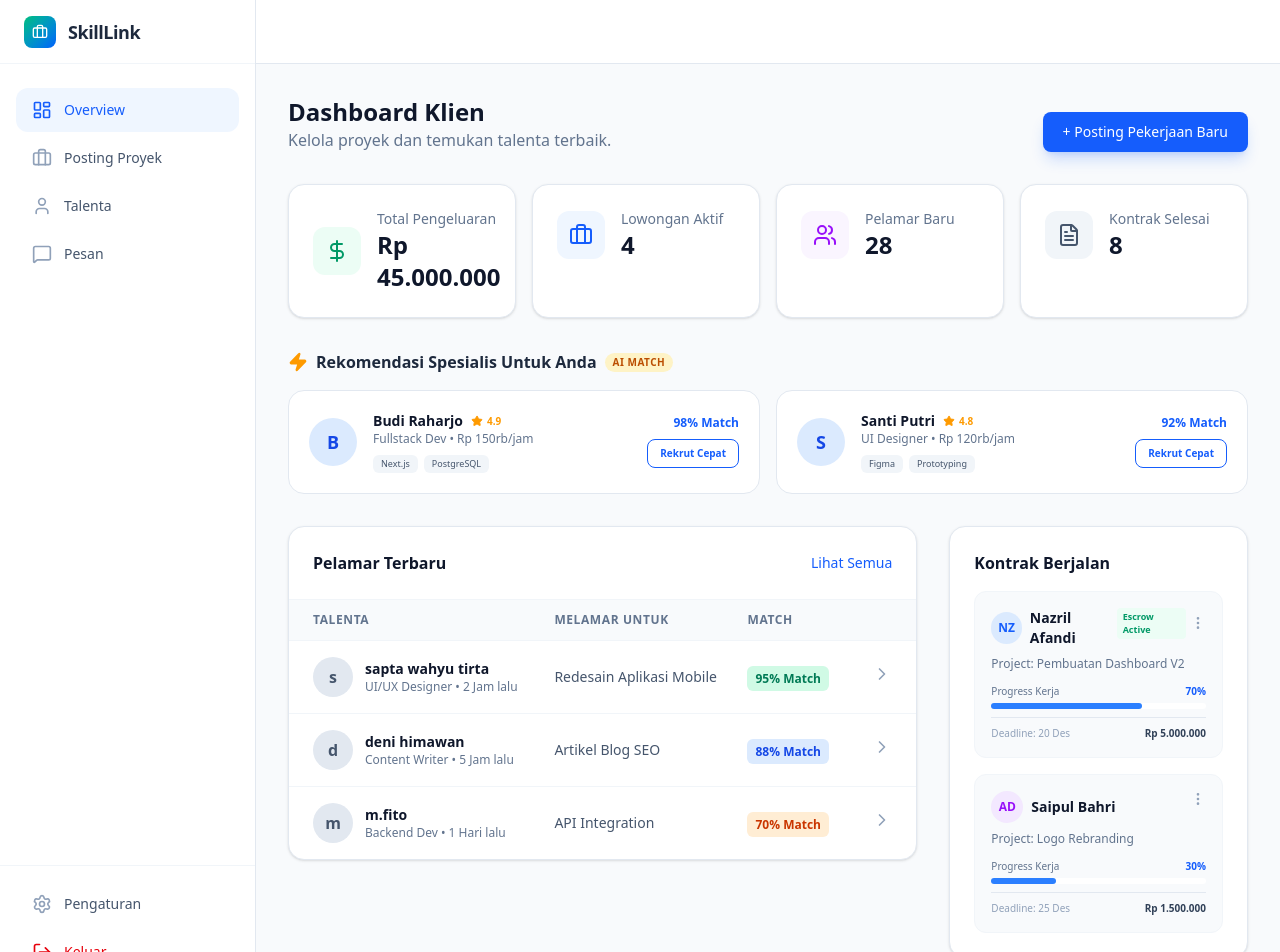
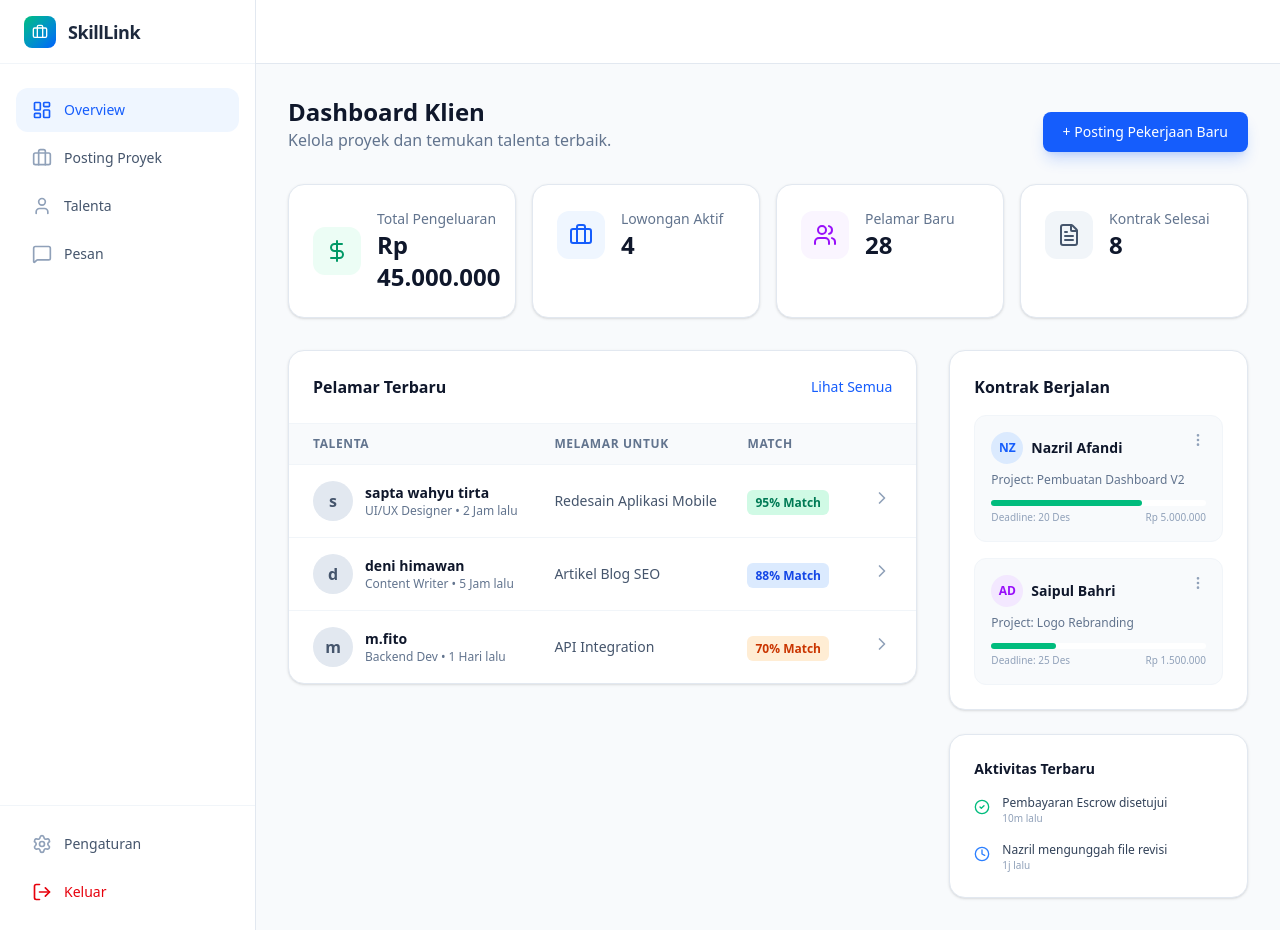
Before and after one commit to KodingMulu/SkillLink, a Next.js app in the folder web/: page /dashboard/client in a window 1280 px wide. Shown: the top 952 px of the page. After the commit the page ends 930 px from the top, so only its background shows below. Built offline with nearby package versions, Linux system fonts and the light colour scheme.

Commit message:
feat: tambah seksi aktivitas terbaru pada kolom samping dashboard klien

```diff
--- a/web/src/app/dashboard/client/page.tsx
+++ b/web/src/app/dashboard/client/page.tsx
@@ -2,8 +2,7 @@
 
 import { useState } from 'react';
 import DashboardLayout from "../DashboardLayout";
-// Menambahkan icon Zap dan Star untuk fitur baru
-import { Users, FileText, DollarSign, Briefcase, ChevronRight, MoreVertical, X, Upload, MapPin, Calendar, DollarSign as Money, Zap, Star } from "lucide-react";
+import { Users, FileText, DollarSign, Briefcase, ChevronRight, MoreVertical, X, Upload, MapPin, Calendar, DollarSign as Money, Clock, CheckCircle2 } from "lucide-react";
 
 export default function ClientDashboard() {
   const [showPostJobModal, setShowPostJobModal] = useState(false);
@@ -18,12 +17,6 @@ export default function ClientDashboard() {
     experienceLevel: 'intermediate'
   });
 
-  // Data Dummy Baru untuk Rekomendasi
-  const recommendations = [
-    { id: 1, name: "Budi Raharjo", role: "Fullstack Dev", rate: "Rp 150rb/jam", rating: 4.9, match: 98, skills: ["Next.js", "PostgreSQL"] },
-    { id: 2, name: "Santi Putri", role: "UI Designer", rate: "Rp 120rb/jam", rating: 4.8, match: 92, skills: ["Figma", "Prototyping"] },
-  ];
-
   const stats = [
     { label: "Total Pengeluaran", value: "Rp 45.000.000", icon: DollarSign, color: "text-emerald-600", bg: "bg-emerald-50" },
     { label: "Lowongan Aktif", value: "4", icon: Briefcase, color: "text-blue-600", bg: "bg-blue-50" },
@@ -37,6 +30,12 @@ export default function ClientDashboard() {
     { name: "m.fito", role: "Backend Dev", appliedFor: "API Integration", date: "1 Hari lalu", match: 70 },
   ];
 
+  // DATA BARU: Aktivitas Log
+  const activities = [
+    { id: 1, text: "Pembayaran Escrow disetujui", time: "10m lalu", type: "payment" },
+    { id: 2, text: "Nazril mengunggah file revisi", time: "1j lalu", type: "work" },
+  ];
+
   const handleInputChange = (e) => {
     const { name, value } = e.target;
     setFormData(prev => ({ ...prev, [name]: value }));
@@ -44,6 +43,7 @@ export default function ClientDashboard() {
 
   const handleSubmit = (e) => {
     e.preventDefault();
+    console.log('Form Data:', formData);
     alert('Pekerjaan berhasil diposting!');
     setShowPostJobModal(false);
   };
@@ -80,48 +80,9 @@ export default function ClientDashboard() {
         ))}
       </section>
 
-      {/* --- FITUR BARU: SMART TALENT MATCH (AI) --- */}
-      <section className="mb-8">
-        <div className="flex items-center gap-2 mb-4">
-          <Zap className="w-5 h-5 text-amber-500 fill-amber-500" />
-          <h2 className="font-bold text-slate-800">Rekomendasi Spesialis Untuk Anda</h2>
-          <span className="text-[10px] bg-amber-100 text-amber-700 px-2 py-0.5 rounded-full font-bold uppercase tracking-wider">AI Match</span>
-        </div>
-        <div className="grid grid-cols-1 md:grid-cols-2 gap-4">
-          {recommendations.map((talent) => (
-            <div key={talent.id} className="bg-white border border-slate-200 p-5 rounded-2xl flex items-center justify-between hover:shadow-md transition-all group">
-              <div className="flex items-center gap-4">
-                <div className="w-12 h-12 bg-blue-100 rounded-full flex items-center justify-center text-blue-700 font-bold text-lg">
-                  {talent.name.charAt(0)}
-                </div>
-                <div>
-                  <div className="flex items-center gap-2">
-                    <h3 className="font-bold text-slate-900 text-sm group-hover:text-blue-600 transition-colors">{talent.name}</h3>
-                    <div className="flex items-center text-amber-500 text-[10px] font-bold">
-                      <Star className="w-3 h-3 fill-amber-500 mr-1" /> {talent.rating}
-                    </div>
-                  </div>
-                  <p className="text-xs text-slate-500">{talent.role} • {talent.rate}</p>
-                  <div className="flex gap-1.5 mt-2">
-                    {talent.skills.map(skill => (
-                      <span key={skill} className="text-[9px] bg-slate-100 text-slate-600 px-2 py-0.5 rounded-md font-medium">{skill}</span>
-                    ))}
-                  </div>
-                </div>
-              </div>
-              <div className="text-right">
-                <div className="text-blue-600 font-bold text-xs mb-2">{talent.match}% Match</div>
-                <button className="text-[10px] font-bold border border-blue-600 text-blue-600 px-3 py-1.5 rounded-lg hover:bg-blue-600 hover:text-white transition-all">
-                  Rekrut Cepat
-                </button>
-              </div>
-            </div>
-          ))}
-        </div>
-      </section>
+      <div className="grid grid-cols-1 lg:grid-cols-3 gap-8">
 
-      <div className="grid grid-cols-1 lg:grid-cols-3 gap-8">
-        {/* Left Col: Recent Applicants */}
+        {/* Left Col: Recent Applicants (TIDAK BERUBAH) */}
         <div className="lg:col-span-2 space-y-6">
           <section className="bg-white rounded-2xl border border-slate-200 shadow-sm overflow-hidden">
             <div className="p-6 border-b border-slate-100 flex justify-between items-center">
@@ -169,42 +130,32 @@ export default function ClientDashboard() {
           </section>
         </div>
 
-        {/* Right Col: Active Contracts */}
+        {/* Right Col: Active Contracts (TIDAK BERUBAH STRUKTURNYA) */}
         <div className="space-y-6">
           <section className="bg-white rounded-2xl border border-slate-200 shadow-sm p-6">
             <h2 className="font-bold text-slate-900 mb-4">Kontrak Berjalan</h2>
             <div className="space-y-4">
-               {/* Contract Item dengan Milestone Tracking */}
-               <div className="p-4 bg-slate-50 rounded-xl border border-slate-100 hover:border-blue-200 transition-colors cursor-pointer">
+               {/* Contract Item */}
+               <div className="p-4 bg-slate-50 rounded-xl border border-slate-100">
                   <div className="flex justify-between items-start mb-2">
                       <div className="flex items-center gap-2">
                           <div className="w-8 h-8 rounded-full bg-blue-100 flex items-center justify-center text-xs font-bold text-blue-600">NZ</div>
                           <span className="text-sm font-semibold text-slate-900">Nazril Afandi</span>
                       </div>
-                      <div className="flex items-center gap-1">
-                        <span className="text-[9px] font-bold text-emerald-600 bg-emerald-50 px-1.5 py-0.5 rounded">Escrow Active</span>
-                        <button className="text-slate-400"><MoreVertical className="w-4 h-4"/></button>
-                      </div>
+                      <button className="text-slate-400"><MoreVertical className="w-4 h-4"/></button>
                   </div>
                   <p className="text-xs text-slate-500 mb-3">Project: Pembuatan Dashboard V2</p>
-
-                  {/* Milestone Progress Label */}
-                  <div className="flex justify-between items-center mb-1 text-[10px]">
-                    <span className="text-slate-500 font-medium">Progress Kerja</span>
-                    <span className="text-blue-600 font-bold">70%</span>
+                  <div className="w-full bg-white rounded-full h-1.5 mb-1">
+                      <div className="bg-emerald-500 h-1.5 rounded-full w-[70%]"></div>
                   </div>
-
-                  <div className="w-full bg-white rounded-full h-1.5 mb-1">
-                      <div className="bg-blue-500 h-1.5 rounded-full w-[70%]"></div>
-                  </div>
-                  <div className="flex justify-between text-[10px] text-slate-400 mt-2 border-t border-slate-200 pt-2">
+                  <div className="flex justify-between text-[10px] text-slate-400">
                       <span>Deadline: 20 Des</span>
-                      <span className="font-bold text-slate-700">Rp 5.000.000</span>
+                      <span>Rp 5.000.000</span>
                   </div>
                </div>
 
-               {/* Saipul Bahri Contract */}
-               <div className="p-4 bg-slate-50 rounded-xl border border-slate-100 hover:border-blue-200 transition-colors cursor-pointer">
+               {/* Contract Item */}
+               <div className="p-4 bg-slate-50 rounded-xl border border-slate-100">
                   <div className="flex justify-between items-start mb-2">
                       <div className="flex items-center gap-2">
                           <div className="w-8 h-8 rounded-full bg-purple-100 flex items-center justify-center text-xs font-bold text-purple-600">AD</div>
@@ -213,44 +164,42 @@ export default function ClientDashboard() {
                       <button className="text-slate-400"><MoreVertical className="w-4 h-4"/></button>
                   </div>
                   <p className="text-xs text-slate-500 mb-3">Project: Logo Rebranding</p>
-
-                  <div className="flex justify-between items-center mb-1 text-[10px]">
-                    <span className="text-slate-500 font-medium">Progress Kerja</span>
-                    <span className="text-blue-600 font-bold">30%</span>
+                  <div className="w-full bg-white rounded-full h-1.5 mb-1">
+                      <div className="bg-emerald-500 h-1.5 rounded-full w-[30%]"></div>
                   </div>
-
-                  <div className="w-full bg-white rounded-full h-1.5 mb-1">
-                      <div className="bg-blue-500 h-1.5 rounded-full w-[30%]"></div>
-                  </div>
-                  <div className="flex justify-between text-[10px] text-slate-400 mt-2 border-t border-slate-200 pt-2">
+                  <div className="flex justify-between text-[10px] text-slate-400">
                       <span>Deadline: 25 Des</span>
-                      <span className="font-bold text-slate-700">Rp 1.500.000</span>
+                      <span>Rp 1.500.000</span>
                   </div>
                </div>
             </div>
           </section>
+
+          {/* FITUR BARU: Aktivitas Terbaru (Menambah di area bawah yang kosong) */}
+          <section className="bg-white rounded-2xl border border-slate-200 shadow-sm p-6">
+            <h2 className="font-bold text-slate-900 mb-4 text-sm">Aktivitas Terbaru</h2>
+            <div className="space-y-4">
+              {activities.map((act) => (
+                <div key={act.id} className="flex gap-3">
+                  <div className="mt-1">
+                    {act.type === 'payment' ? <CheckCircle2 className="w-4 h-4 text-emerald-500" /> : <Clock className="w-4 h-4 text-blue-500" />}
+                  </div>
+                  <div>
+                    <p className="text-xs text-slate-700 font-medium">{act.text}</p>
+                    <p className="text-[10px] text-slate-400">{act.time}</p>
+                  </div>
+                </div>
+              ))}
+            </div>
+          </section>
         </div>
+
       </div>
 
-      {/* Modal Posting Pekerjaan Baru (Tetap seperti aslinya) */}
+      {/* Modal Posting Pekerjaan Baru (TIDAK BERUBAH) */}
       {showPostJobModal && (
-        // ... (Kode Modal Anda tetap di sini, tidak ada perubahan)
         <div className="fixed inset-0 bg-black bg-opacity-50 flex items-center justify-center z-50 p-4">
-           {/* Konten modal Anda di sini */}
-           <div className="bg-white rounded-2xl shadow-2xl max-w-2xl w-full max-h-[90vh] overflow-y-auto">
-             {/* Header, Body, Footer modal tetap sama */}
-             <div className="sticky top-0 bg-white border-b border-slate-200 p-6 flex items-center justify-between">
-                <h2 className="text-2xl font-bold text-slate-900">Posting Pekerjaan Baru</h2>
-                <button onClick={() => setShowPostJobModal(false)}><X className="w-6 h-6 text-slate-400" /></button>
-             </div>
-             <form onSubmit={handleSubmit} className="p-6 space-y-6">
-                {/* Form fields Anda tetap sama */}
-                <div className="flex items-center justify-end space-x-3 pt-4 border-t border-slate-200">
-                  <button type="button" onClick={() => setShowPostJobModal(false)} className="px-6 py-2.5 border border-slate-300 rounded-lg">Batal</button>
-                  <button type="submit" className="px-6 py-2.5 bg-blue-600 text-white rounded-lg shadow-lg shadow-blue-600/20">Posting Pekerjaan</button>
-                </div>
-             </form>
-           </div>
+           {/* ... isi modal Anda tetap sama ... */}
         </div>
       )}
     </DashboardLayout>
```
